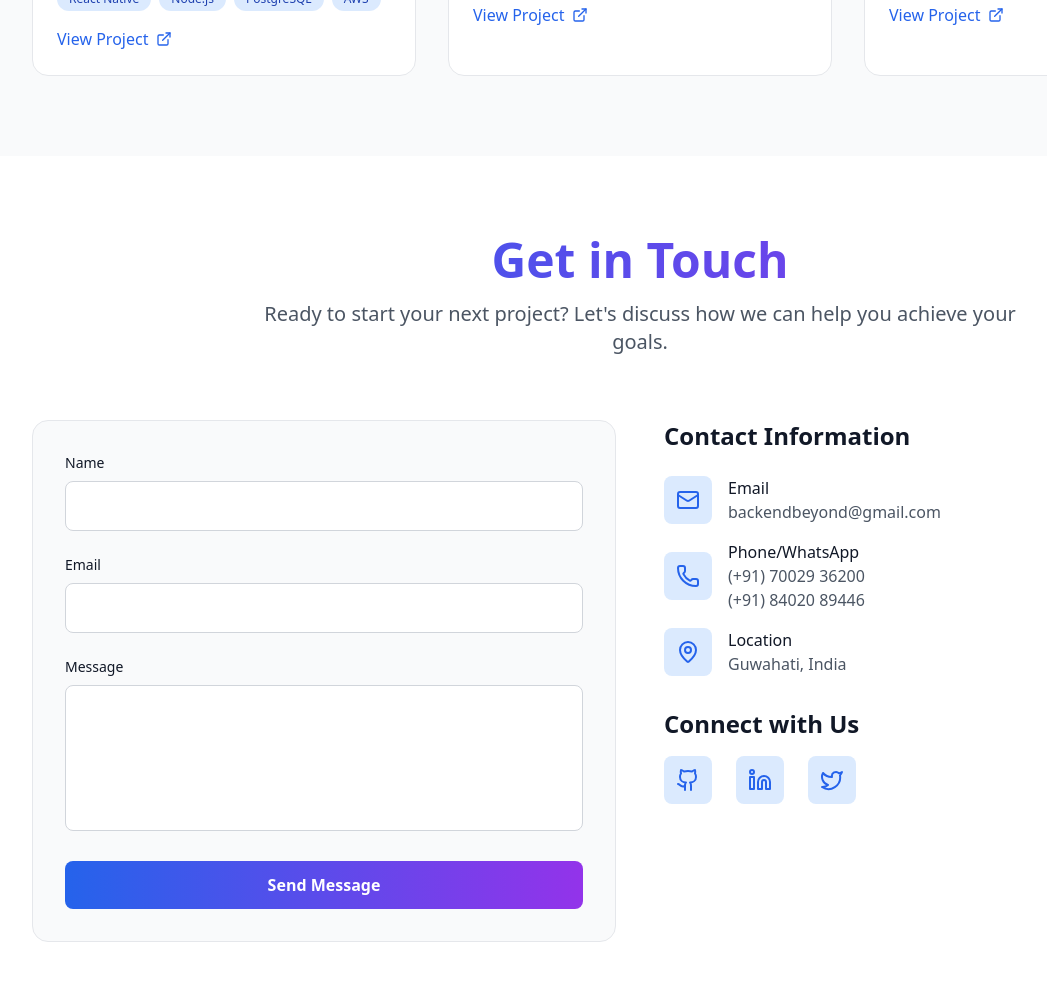
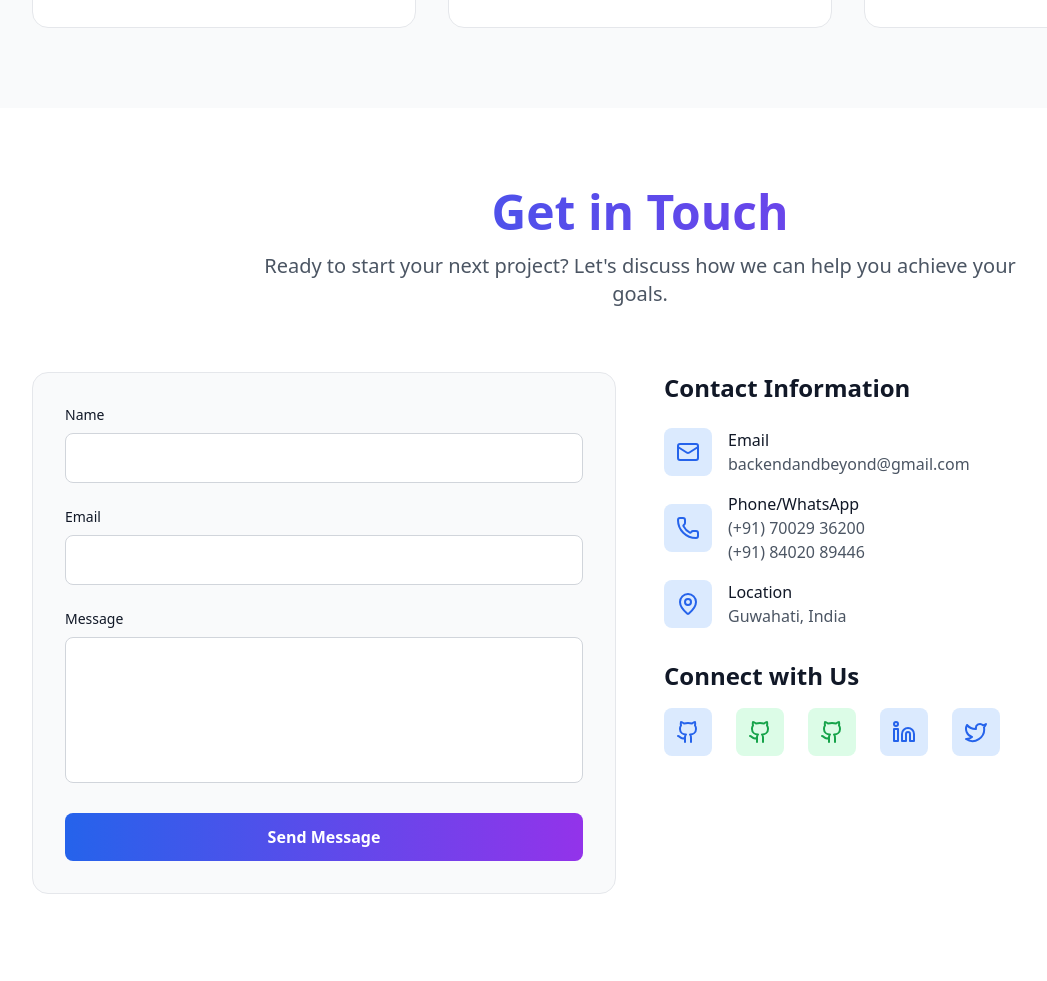
Before and after one commit to dikamjit-borah/backend-and-beyond, a Gatsby site: page / in a window 1280 px wide. Shown: the part 3369-4350 px from the top of the page, without its empty margins (0-1047 px from the left). Built offline with nearby package versions, Linux system fonts and the light colour scheme; Gatsby itself is replaced by a stand-in of ours.

Commit message:
update links

```diff
--- a/src/components/ContactSection.js
+++ b/src/components/ContactSection.js
@@ -150,7 +150,7 @@ const ContactSection = ({ darkMode }) => {
                   <div>
                     <p className="font-medium">Email</p>
                     <p className={darkMode ? "text-gray-400" : "text-gray-600"}>
-                      backendbeyond@gmail.com
+                      backendandbeyond@gmail.com
                     </p>
                   </div>
                 </div>
@@ -196,8 +196,9 @@ const ContactSection = ({ darkMode }) => {
             <div>
               <h3 className="text-2xl font-bold mb-4">Connect with Us</h3>
               <div className="flex space-x-6">
+                {/* Company GitHub */}
                 <a
-                  href="https://github.com/backendbeyond"
+                  href="https://github.com/Backend-and-Beyond"
                   target="_blank"
                   rel="noopener noreferrer"
                   className={`p-3 rounded-lg transition-colors duration-200 hover:bg-blue-600/20 ${
@@ -205,12 +206,43 @@ const ContactSection = ({ darkMode }) => {
                       ? "bg-gray-800 text-blue-400"
                       : "bg-blue-100 text-blue-600"
                   }`}
-                  aria-label="GitHub"
+                  aria-label="GitHub Company"
+                  title="Company GitHub"
+                >
+                  <Github size={24} />
+                </a>
+                {/* Personal GitHub 1 */}
+                <a
+                  href="https://github.com/dikamjit-borah"
+                  target="_blank"
+                  rel="noopener noreferrer"
+                  className={`p-3 rounded-lg transition-colors duration-200 hover:bg-green-600/20 ${
+                    darkMode
+                      ? "bg-gray-800 text-green-400"
+                      : "bg-green-100 text-green-600"
+                  }`}
+                  aria-label="Dikamjit Borah GitHub"
+                  title="Dikamjit Borah GitHub"
+                >
+                  <Github size={24} />
+                </a>
+                {/* Personal GitHub 2 */}
+                <a
+                  href="https://github.com/biswajit-debnath"
+                  target="_blank"
+                  rel="noopener noreferrer"
+                  className={`p-3 rounded-lg transition-colors duration-200 hover:bg-green-600/20 ${
+                    darkMode
+                      ? "bg-gray-800 text-green-400"
+                      : "bg-green-100 text-green-600"
+                  }`}
+                  aria-label="Biswajit Debnath GitHub"
+                  title="Biswajit Debnath GitHub"
                 >
                   <Github size={24} />
                 </a>
                 <a
-                  href="https://linkedin.com/company/backendbeyond"
+                  href="https://www.linkedin.com/company/backend-and-beyond"
                   target="_blank"
                   rel="noopener noreferrer"
                   className={`p-3 rounded-lg transition-colors duration-200 hover:bg-blue-600/20 ${
@@ -223,7 +255,7 @@ const ContactSection = ({ darkMode }) => {
                   <Linkedin size={24} />
                 </a>
                 <a
-                  href="https://twitter.com/backendbeyond"
+                  href="https://twitter.com/backendandbeyond"
                   target="_blank"
                   rel="noopener noreferrer"
                   className={`p-3 rounded-lg transition-colors duration-200 hover:bg-blue-600/20 ${
--- a/src/components/PortfolioSection.js
+++ b/src/components/PortfolioSection.js
@@ -129,8 +129,8 @@ const PortfolioSection = ({ darkMode }) => {
                       : "text-blue-600 hover:text-blue-700"
                   } font-medium transition-colors`}
                 >
-                  <span>View Project</span>
-                  <ExternalLink size={16} />
+                  {/* <span>View Project</span>
+                  <ExternalLink size={16} /> */}
                 </button>
               </div>
             </div>
```
Also changed, not shown: 1 other file.
